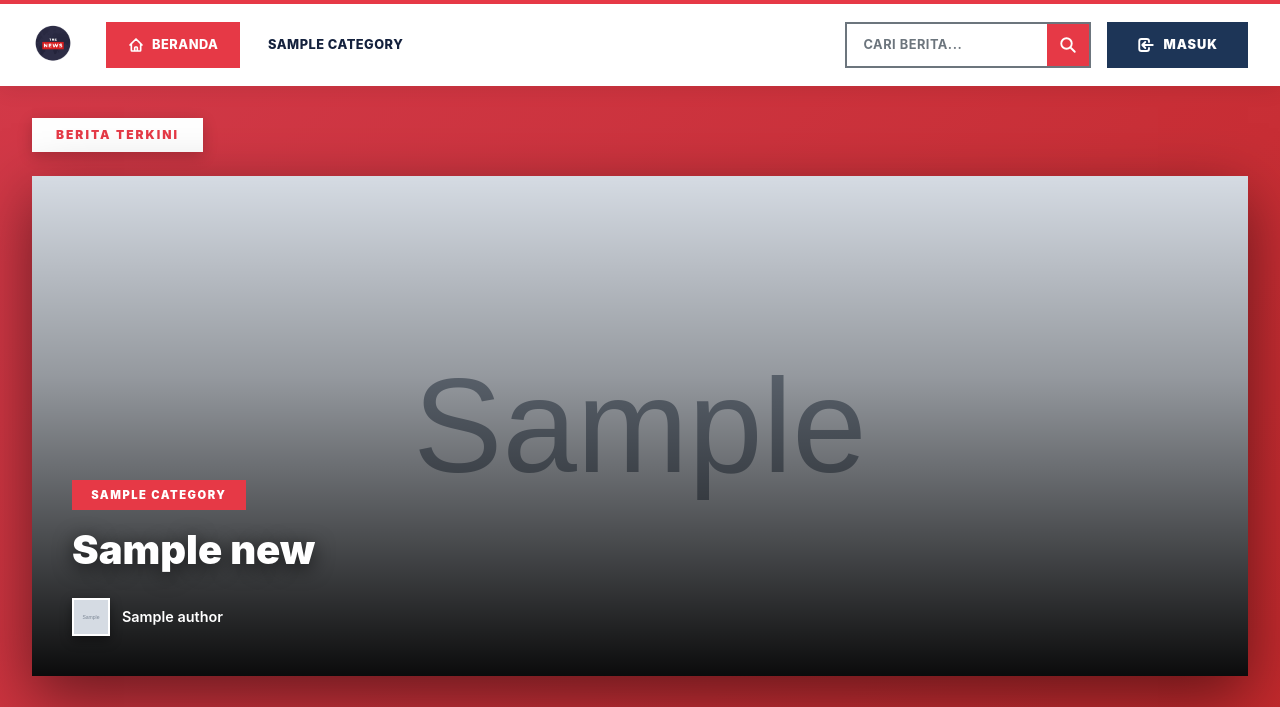
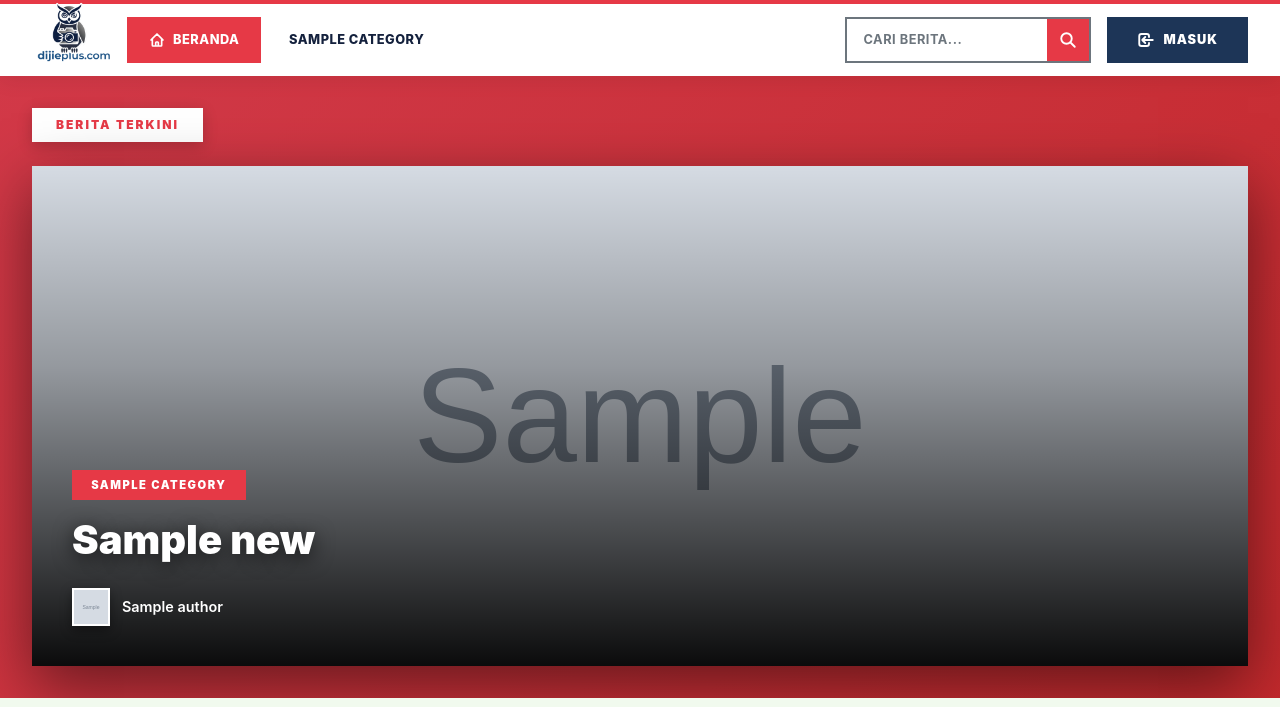
Before and after one commit to RAPL220/portal-berita-0C3, a Laravel app: page / in a window 1280 px wide. Shown: the top 707 px of the page. Run offline with Laravel 12, Linux system fonts and the light colour scheme; tables that the repository leaves empty hold one stand-in row (values such as "Sample post"); grey boxes marked "Sample" are stand-in pictures.

Commit message:
style : fixing logo on navbar and footer

```diff
--- a/resources/views/includes/footer.blade.php
+++ b/resources/views/includes/footer.blade.php
@@ -8,7 +8,7 @@
             <div class="footer-brand-section">
                 <div class="footer-brand">
                     <div class="logo-wrapper">
-                        <img id="logo_footer" src="{{ asset('/asset/img/logo.png') }}" alt="Logo">
+                        <img id="logo_footer" src="{{ asset('/asset/img/dijieplus.png') }}" alt="Logo">
                     </div>
                 </div>
                 <p class="footer-description">
@@ -201,7 +201,7 @@
 
     .logo-wrapper {
         background: white;
-        padding: 0.75rem 2.5rem;
+        padding: 0.75rem 1.5rem;
         display: inline-flex;
         align-items: center;
         justify-content: center;
@@ -215,7 +215,7 @@
 
     #logo_footer {
         display: block;
-        max-height: 40px;
+        max-height: 50px;
         width: auto;
     }
 
--- a/resources/views/includes/navbar.blade.php
+++ b/resources/views/includes/navbar.blade.php
@@ -8,7 +8,7 @@
             <div class="logo-wrapper-nav">
                 <a href="{{ route('landing') }}" class="logo-link">
                     <div class="logo-container">
-                        <img id="logo_navbar" src="{{ asset('/asset/img/logo.png') }}" alt="Logo">
+                        <img id="logo_navbar" src="{{ asset('/asset/img/dijieplus.png') }}" alt="Logo">
                     </div>
                 </a>
 
@@ -130,8 +130,9 @@
         display: flex;
         align-items: center;
         justify-content: space-between;
-        padding: 1rem 0;
-        gap: 2rem;
+        height: 72px;
+
+        padding: 0;
     }
 
     /* Logo Section */
@@ -154,13 +155,14 @@
     }
 
     .logo-container {
+        height: 100%;
         display: flex;
         align-items: center;
-        padding: 0.25rem 0;
+        margin-right: 15px
     }
 
     #logo_navbar {
-        height: 42px;
+        height: 80px;
         width: auto;
         display: block;
         transition: transform 0.3s ease;
```
Also changed, not shown: asset/img/dijieplus.png (added), public/asset/img/dijieplus.png (added).
